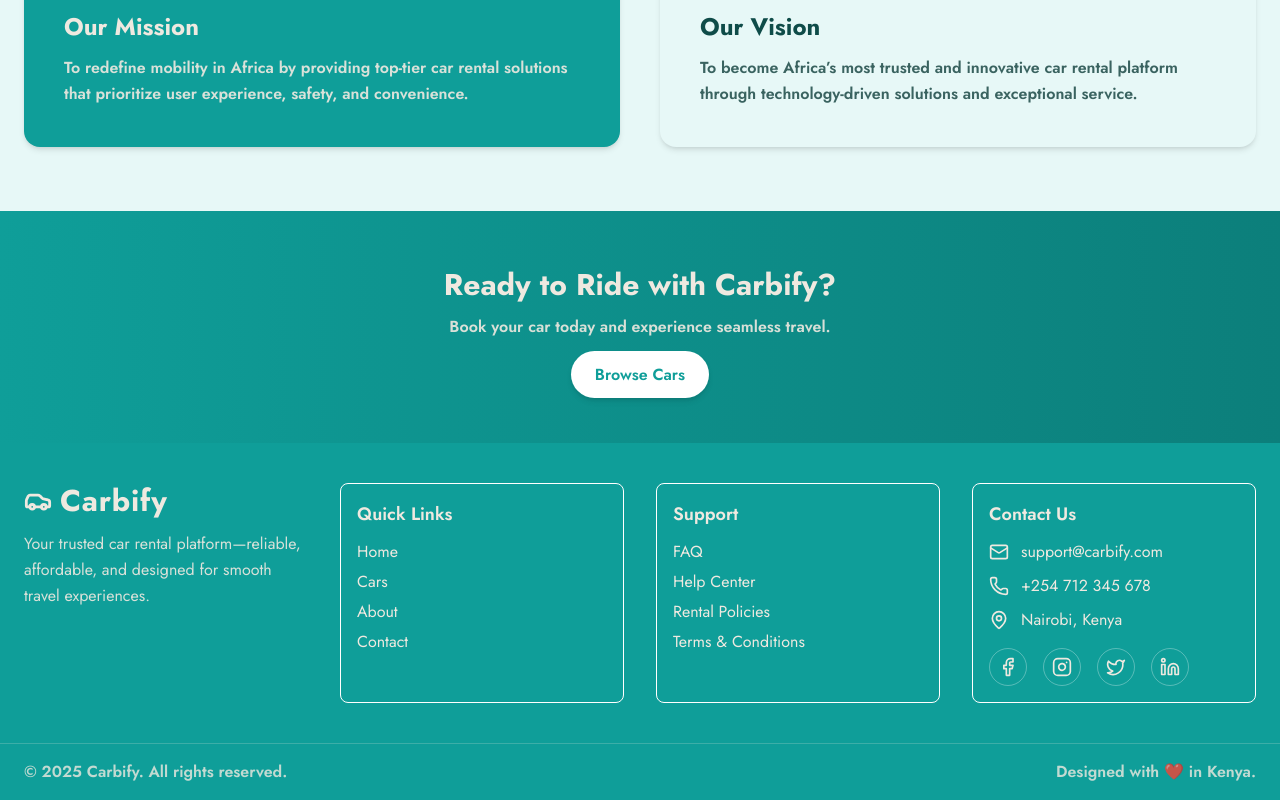
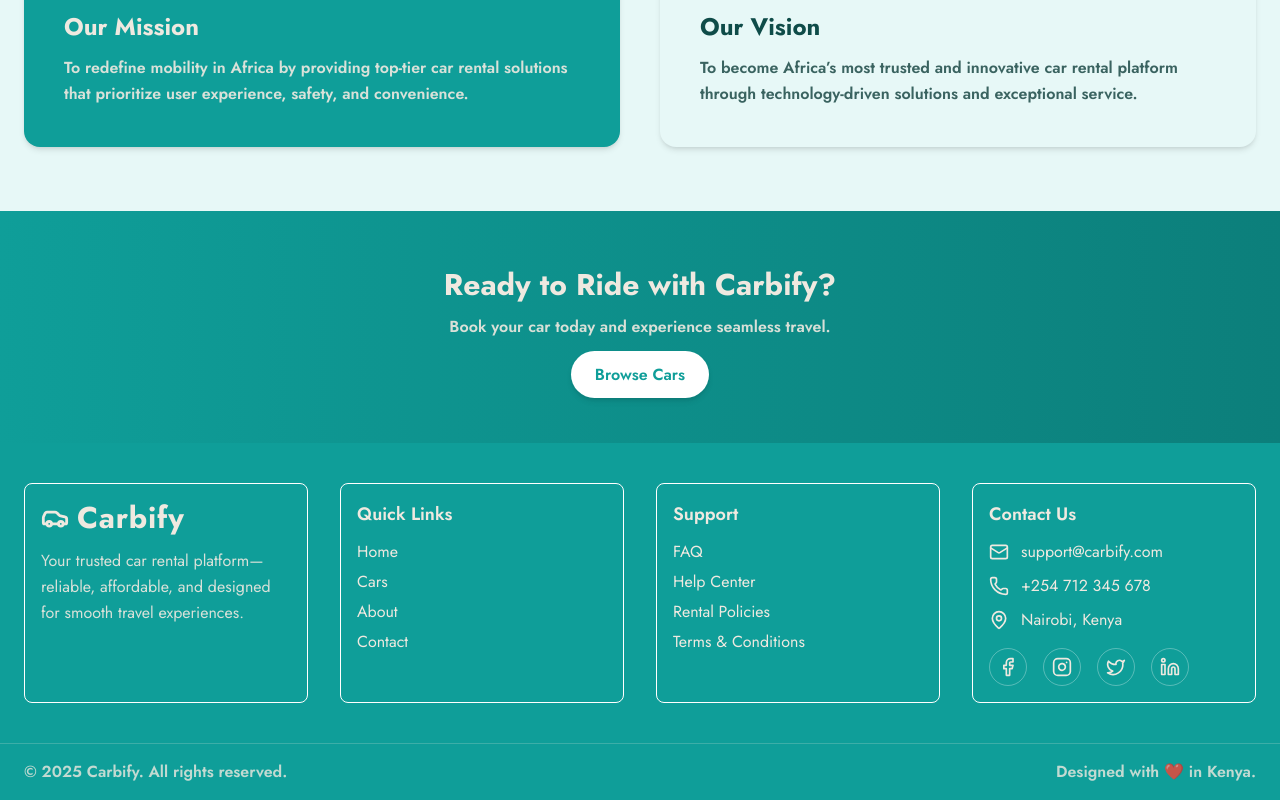
Before and after one commit to Griffinsshem/Carbify, a Next.js app: page / in a window 1280 px wide. Shown: the part 1869-2669 px from the top of the page. Built offline with nearby package versions, Linux system fonts and the light colour scheme.

Commit message:
style: add white border to footer brand block

```diff
--- a/src/components/Footer.jsx
+++ b/src/components/Footer.jsx
@@ -11,7 +11,7 @@ export default function Footer() {
       <div className="max-w-7xl mx-auto px-6 py-10 grid grid-cols-1 md:grid-cols-4 gap-8">
 
         {/* Brand */}
-        <div>
+        <div className="border border-white p-4 rounded-lg">
           <div className="flex items-center gap-2 mb-3">
             <Car className="w-7 h-7 text-[#EFE9E0]" strokeWidth={2.4} />
             <h1 className="text-3xl font-bold tracking-wide">Carbify</h1>
```
